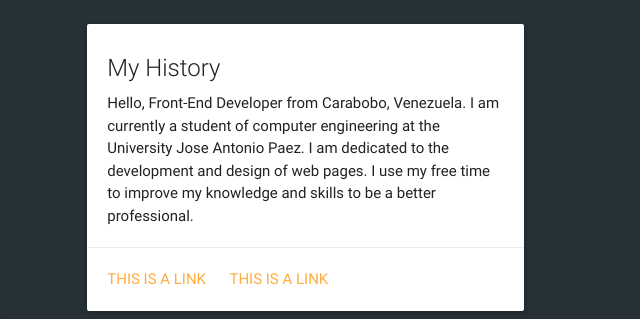
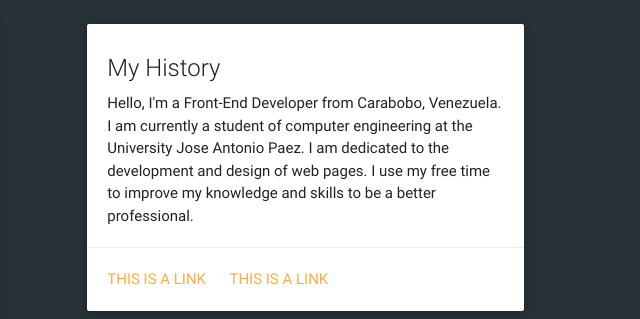
Before and after one commit to JuanHenriquez/P2-FEND, a plain HTML site: page index.html in a window 1280 px wide. Shown: the part 940-1259 px from the top of the page, 564-1204 px from the left. Drawn offline with Linux system fonts and the light colour scheme.

Commit message:
Fix index.html

```diff
--- a/index.html
+++ b/index.html
@@ -75,7 +75,7 @@
                             <div class="card">
                                 <div class="card-content">
                                     <span class="card-title">My History</span>
-                                    <p>Hello, Front-End Developer from Carabobo, Venezuela. I am currently a student of computer engineering at the University Jose Antonio Paez.
+                                    <p>Hello, I'm a Front-End Developer from Carabobo, Venezuela. I am currently a student of computer engineering at the University Jose Antonio Paez.
                                     I am dedicated to the development and design of web pages. I use my free time to improve my knowledge and skills to be a better professional.</p>
                                 </div>
                                 <div class="card-action">
```
